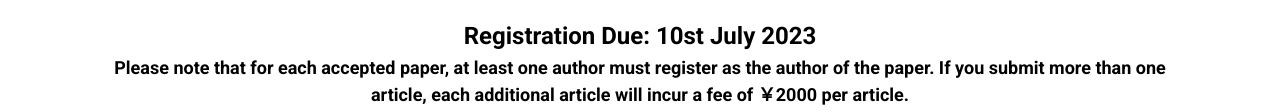
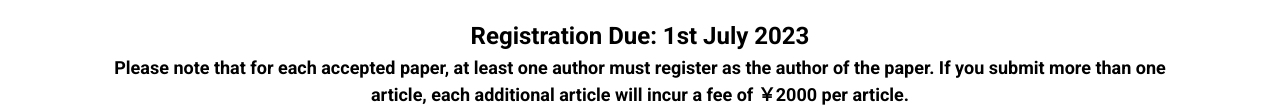
Before and after one commit to HonghaoLYU/icira2023, a plain HTML site: page registrationfee.html in a window 1280 px wide. Shown: the part 810-922 px from the top of the page. Drawn offline with Linux system fonts and the light colour scheme.

Commit message:
update Regis due

```diff
--- a/registrationfee.html
+++ b/registrationfee.html
@@ -210,7 +210,7 @@
 							</tr>
 						</table>
 						<br />
-						<font size="5" color="black"><b>Registration Due: 10st July 2023</b></font>
+						<font size="5" color="black"><b>Registration Due: 1st July 2023</b></font>
 						<br />
 						<font size="4" color="black"><b>Please note that for each accepted paper, at least one author must register as the author of the paper. If you submit more than one article, each additional article will incur a fee of ￥2000 per article.</b>
 
```
